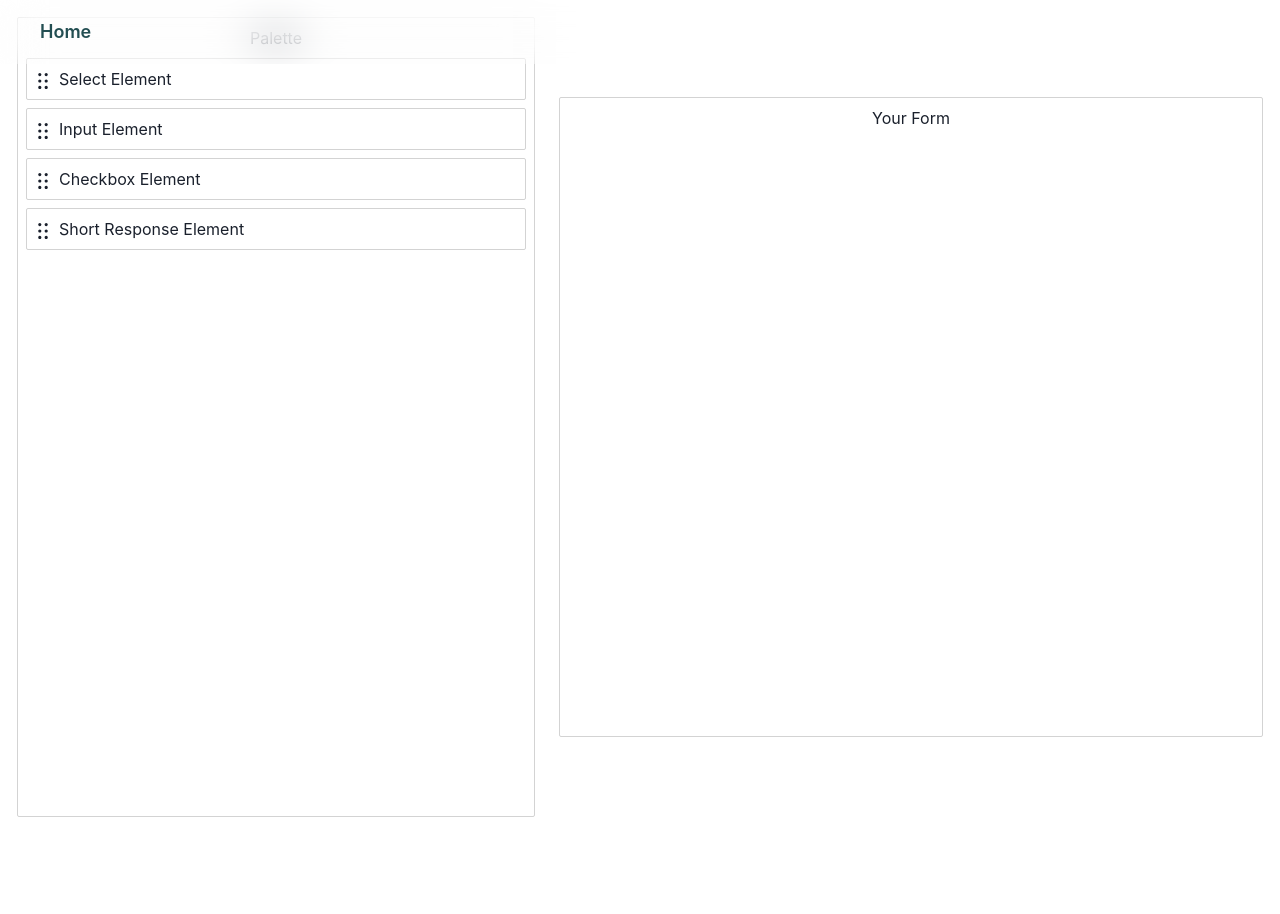
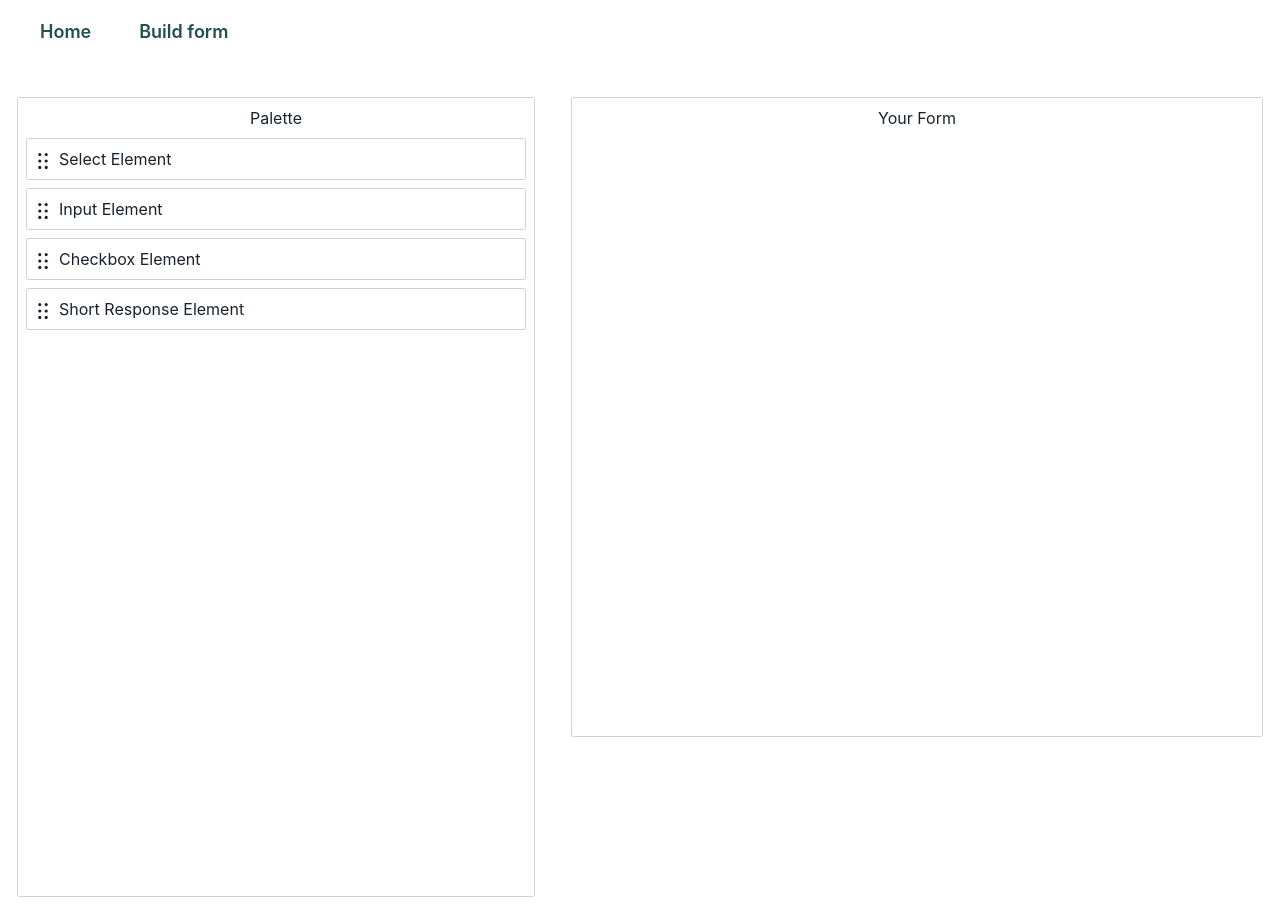
Before and after one commit to interform-open-web/interform, a Next.js app in the folder frontend/: page /builder in a window 1280 px wide. Before the commit the page ends 834 px from the top, so only its background shows below. Built offline with nearby package versions, Linux system fonts and the light colour scheme.

Commit message:
form builder

```diff
--- a/frontend/components/Navbar.tsx
+++ b/frontend/components/Navbar.tsx
@@ -17,5 +17,10 @@ export const NavBar = () => {
         Home
       </Button>
     </Link>
+    <Link href='/'>
+      <Button size="lg" variant="ghost" color="teal.800" >
+        Build form
+      </Button>
+    </Link>
   </Flex>)
 }
--- a/frontend/package.json
+++ b/frontend/package.json
@@ -16,7 +16,7 @@
     "@emotion/styled": "^11.9.3",
     "framer-motion": "^6.5.1",
     "react-beautiful-dnd": "^13.1.0",
-    "fo rmik": "^2.2.9",
+    "formik": "^2.2.9",
     "next": "12.2.2",
     "react": "18.2.0",
     "react-dom": "18.2.0",
--- a/frontend/pages/builder.tsx
+++ b/frontend/pages/builder.tsx
@@ -1,5 +1,5 @@
 import { useState } from "react";
-import { HStack, VStack, Text, Input } from "@chakra-ui/react";
+import { HStack, VStack, Text, Input, Box, Stack } from "@chakra-ui/react";
 import { DragHandleIcon } from "@chakra-ui/icons";
 import { DragDropContext, Droppable, Draggable } from "../components/dnd";
 
@@ -69,7 +69,7 @@ const Builder = () => {
   const [elements, setElements] = useState<any>(elementMap);
   const [formElements, setFormElements] = useState<string[]>([]);
 
-  function onDragEnd(result) {
+  function onDragEnd(result: any) {
     const { destination, source, draggableId } = result;
 
     if (!destination) {
@@ -108,12 +108,14 @@ const Builder = () => {
   const fElements = formElements.map((id) => formDataMap[id]);
 
   return (
-    <DragDropContext onDragEnd={onDragEnd}>
-      <HStack className="container">
-        <Palette key="palette" elements={pElements} />
-        <Form key="form" elements={fElements} />
-      </HStack>
-    </DragDropContext>
+    <Box paddingTop={20}>
+      <DragDropContext onDragEnd={onDragEnd}>
+        <Stack className="container" spacing={[1, 5]} direction={['column', 'column', 'row']}>
+          <Palette key="palette" elements={pElements} />
+          <Form key="form" elements={fElements} />
+        </Stack>
+      </DragDropContext>
+    </Box>
   );
 };
 
@@ -132,7 +134,7 @@ const Palette = ({ elements }: ColumnProps) => {
             ref={provided.innerRef}
             {...provided.droppableProps}
           >
-            {elements.map((element, idx) => (
+            {elements.map((element: any, idx: number) => (
               <PaletteElement key={element.id} element={element} index={idx} />
             ))}
             {provided.placeholder}
@@ -154,7 +156,7 @@ const Form = ({ elements }: ColumnProps) => {
             ref={provided.innerRef}
             {...provided.droppableProps}
           >
-            {elements.map((element, idx) => (
+            {elements.map((element: any, idx: number) => (
               <FormElement key={element.id} element={element} index={idx} />
             ))}
             {provided.placeholder}
@@ -165,7 +167,7 @@ const Form = ({ elements }: ColumnProps) => {
   );
 };
 
-const PaletteElement = ({ element, index }) => {
+const PaletteElement = ({ element, index }: { element: any, index: any }) => {
   return (
     <Draggable draggableId={element.id} index={index}>
       {(provided) => (
@@ -185,7 +187,7 @@ const PaletteElement = ({ element, index }) => {
   );
 };
 
-const FormElement = ({ element, index }) => {
+const FormElement = ({ element, index }: { element: any, index: any }) => {
   return (
     <Draggable draggableId={element.id} index={index}>
       {(provided) => renderFormElement(element.type, provided)}
--- a/frontend/pages/index.tsx
+++ b/frontend/pages/index.tsx
@@ -1,7 +1,8 @@
-import { IconButton, Text, VStack } from '@chakra-ui/react'
+import { Button, IconButton, Text, VStack } from '@chakra-ui/react'
 import type { NextPage } from 'next'
 import { FaGithub } from 'react-icons/fa'
 import styles from '@styles/Home.module.css'
+import Link from 'next/link'
 
 const Home: NextPage = () => {
   return (
@@ -15,6 +16,9 @@ const Home: NextPage = () => {
             <Text fontSize='1.5rem'>
               {`Forms on the dentralized web. Powered by InterPlanetary File System and Filecoin.`}
             </Text>
+            <Link href="/builder">
+              <Button>Build your own form</Button>
+            </Link>
             <p className={styles.description}>
               Check out the source code{' '}
               <a href="https://github.com/straightupjac/interform" target="_blank" rel="noreferrer">
```
Also changed, not shown: 1 other file (tests, documents, lock files or other folders).
